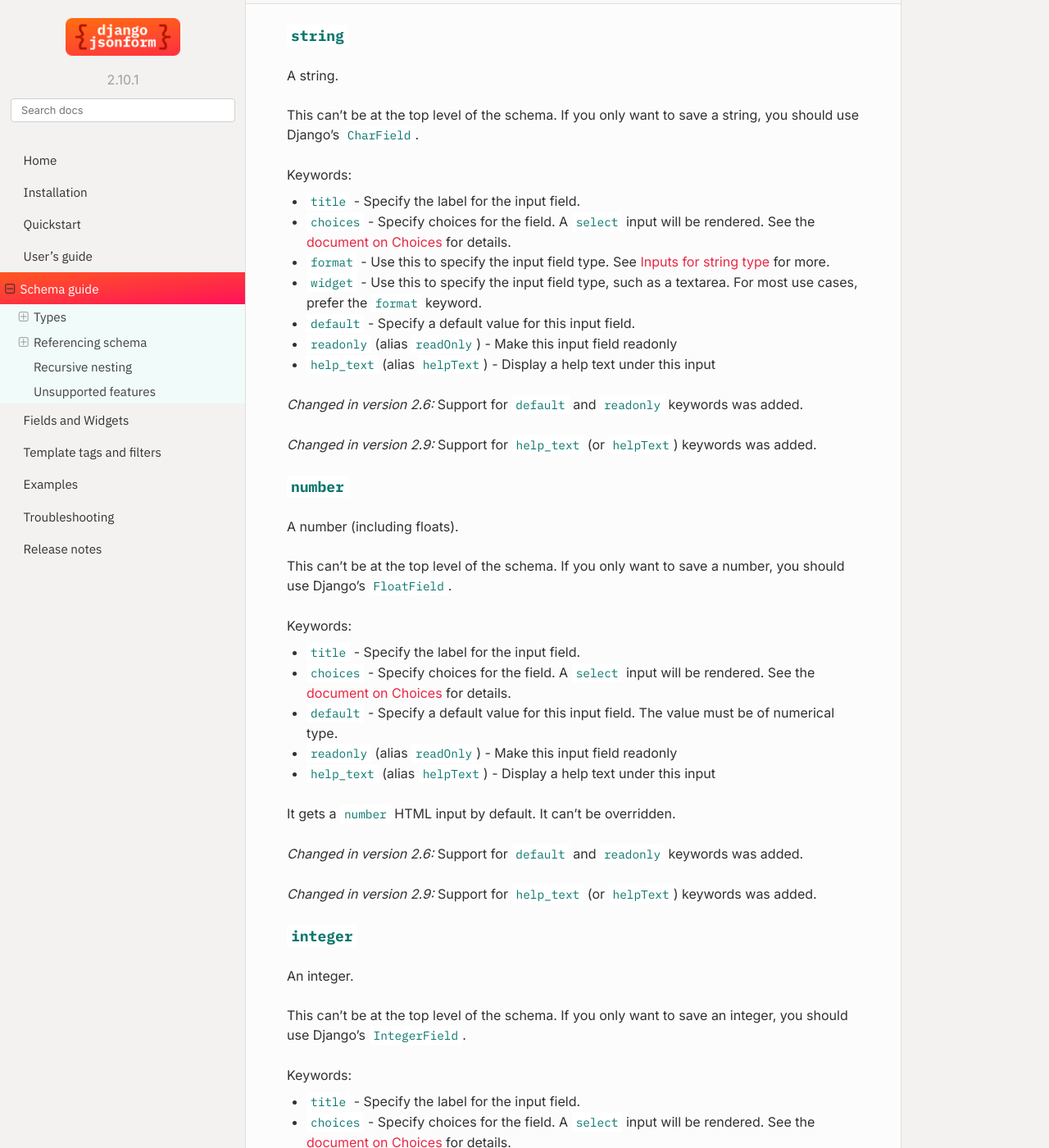
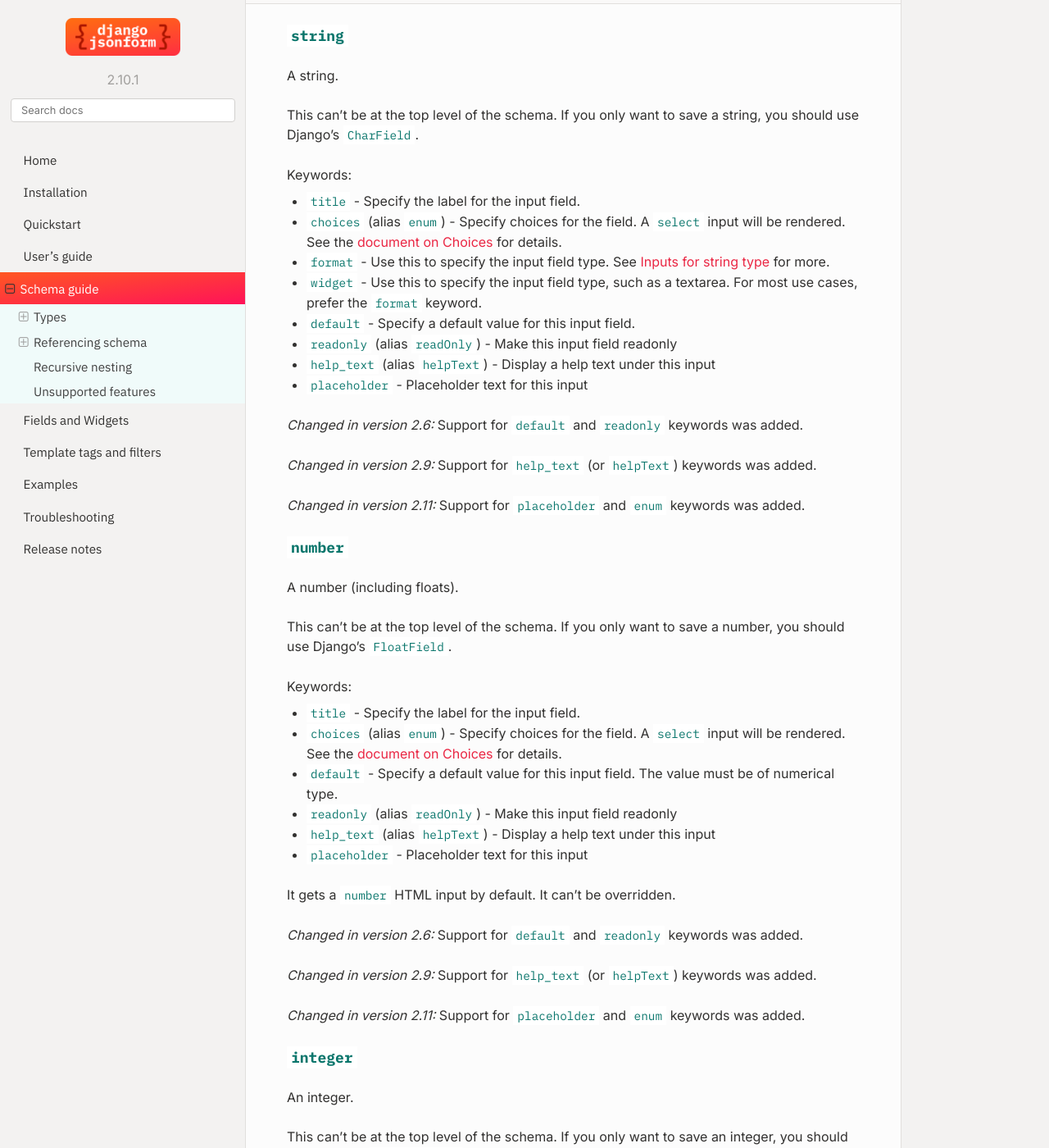
Before and after one commit to bhch/django-jsonform, a Sphinx documentation site: the page built from docs/schema.rst, in a window 1280 px wide and 1400 px high, scrolled down 3079 px. Shown: the whole window at 82% size. Built offline with Sphinx 7.4.7 and the Read the Docs theme 2.0.0, drawn with Linux system fonts in a browser that asks for light colours; some of the changed text lies outside the part shown.

Commit message:
Update schema and choices docs

```diff
--- a/docs/guide/choices.rst
+++ b/docs/guide/choices.rst
@@ -1,10 +1,12 @@
 Choices
 =======
 
-You can specify choices for an input field using the ``choices`` keyword.
+You can specify choices for an input field using the ``choices`` (or ``enum``) keyword.
 
 Choices can be specified for any type of input - ``string``, ``number``, ``boolean`` etc.
 
+.. versionchanged:: 2.11.0
+    Support for ``enum`` keyword was added.
 
 Specifying choices
 ------------------
@@ -13,7 +15,7 @@ Specifying choices
 
     {
         'type': 'string',
-        'choices': ['Eggs', 'Milk', 'Juice']
+        'choices': ['Eggs', 'Milk', 'Juice'] # you can also use 'enum' keyword
     }
 
 
--- a/docs/schema.rst
+++ b/docs/schema.rst
@@ -159,7 +159,7 @@ a string, you should use Django's ``CharField``.
 Keywords:
 
 - ``title`` - Specify the label for the input field.
-- ``choices`` - Specify choices for the field. A ``select`` input will be rendered.
+- ``choices`` (alias ``enum``) - Specify choices for the field. A ``select`` input will be rendered.
   See the :doc:`document on Choices <guide/choices>` for details.
 - ``format`` - Use this to specify the input field type. See :ref:`inputs for string type`
   for more.
@@ -168,6 +168,7 @@ Keywords:
 - ``default`` - Specify a default value for this input field.
 - ``readonly`` (alias ``readOnly``) - Make this input field readonly
 - ``help_text`` (alias ``helpText``) - Display a help text under this input
+- ``placeholder`` - Placeholder text for this input
 
 .. versionchanged:: 2.6
     Support for ``default`` and ``readonly`` keywords was added.
@@ -175,6 +176,8 @@ Keywords:
 .. versionchanged:: 2.9
     Support for ``help_text`` (or ``helpText``) keywords was added.
 
+.. versionchanged:: 2.11
+    Support for ``placeholder`` and ``enum`` keywords was added.
 
 ``number``
 ~~~~~~~~~~
@@ -187,11 +190,12 @@ you should use Django's ``FloatField``.
 Keywords:
 
 - ``title`` - Specify the label for the input field.
-- ``choices`` - Specify choices for the field. A ``select`` input will be rendered.
+- ``choices`` (alias ``enum``) - Specify choices for the field. A ``select`` input will be rendered.
   See the :doc:`document on Choices <guide/choices>` for details.
 - ``default`` - Specify a default value for this input field. The value must be of numerical type.
 - ``readonly`` (alias ``readOnly``) - Make this input field readonly
 - ``help_text`` (alias ``helpText``) - Display a help text under this input
+- ``placeholder`` - Placeholder text for this input
 
 It gets a ``number`` HTML input by default. It can't be overridden.
 
@@ -201,6 +205,8 @@ It gets a ``number`` HTML input by default. It can't be overridden.
 .. versionchanged:: 2.9
     Support for ``help_text`` (or ``helpText``) keywords was added.
 
+.. versionchanged:: 2.11
+    Support for ``placeholder`` and ``enum`` keywords was added.
 
 ``integer``
 ~~~~~~~~~~~
@@ -213,11 +219,12 @@ you should use Django's ``IntegerField``.
 Keywords:
 
 - ``title`` - Specify the label for the input field.
-- ``choices`` - Specify choices for the field. A ``select`` input will be rendered.
+- ``choices`` (alias ``enum``) - Specify choices for the field. A ``select`` input will be rendered.
   See the :doc:`document on Choices <guide/choices>` for details.
 - ``default`` - Specify a default value for this input field. The value must be an integer.
 - ``help_text`` (alias ``helpText``) - Display a help text under this input
 - ``readonly`` (alias ``readOnly``) - Make this input field readonly
+- ``placeholder`` - Placeholder text for this input
 
 It gets a ``number`` HTML input by default. It can't be overridden.
 
@@ -227,6 +234,8 @@ It gets a ``number`` HTML input by default. It can't be overridden.
 .. versionchanged:: 2.9
     Support for ``help_text`` (or ``helpText``) keywords was added.
 
+.. versionchanged:: 2.11
+    Support for ``placeholder`` and ``enum`` keywords was added.
 
 ``boolean``
 ~~~~~~~~~~~
```
